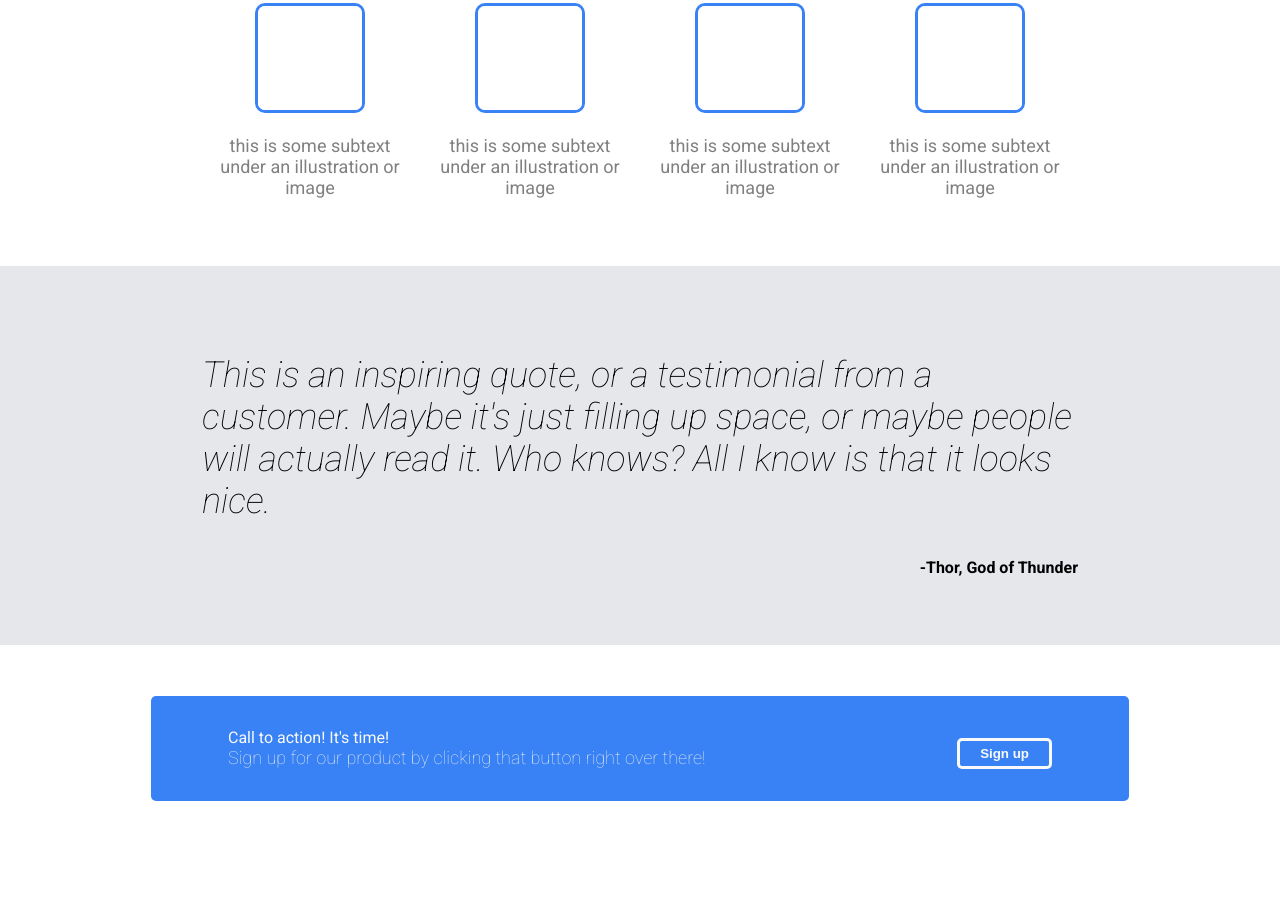
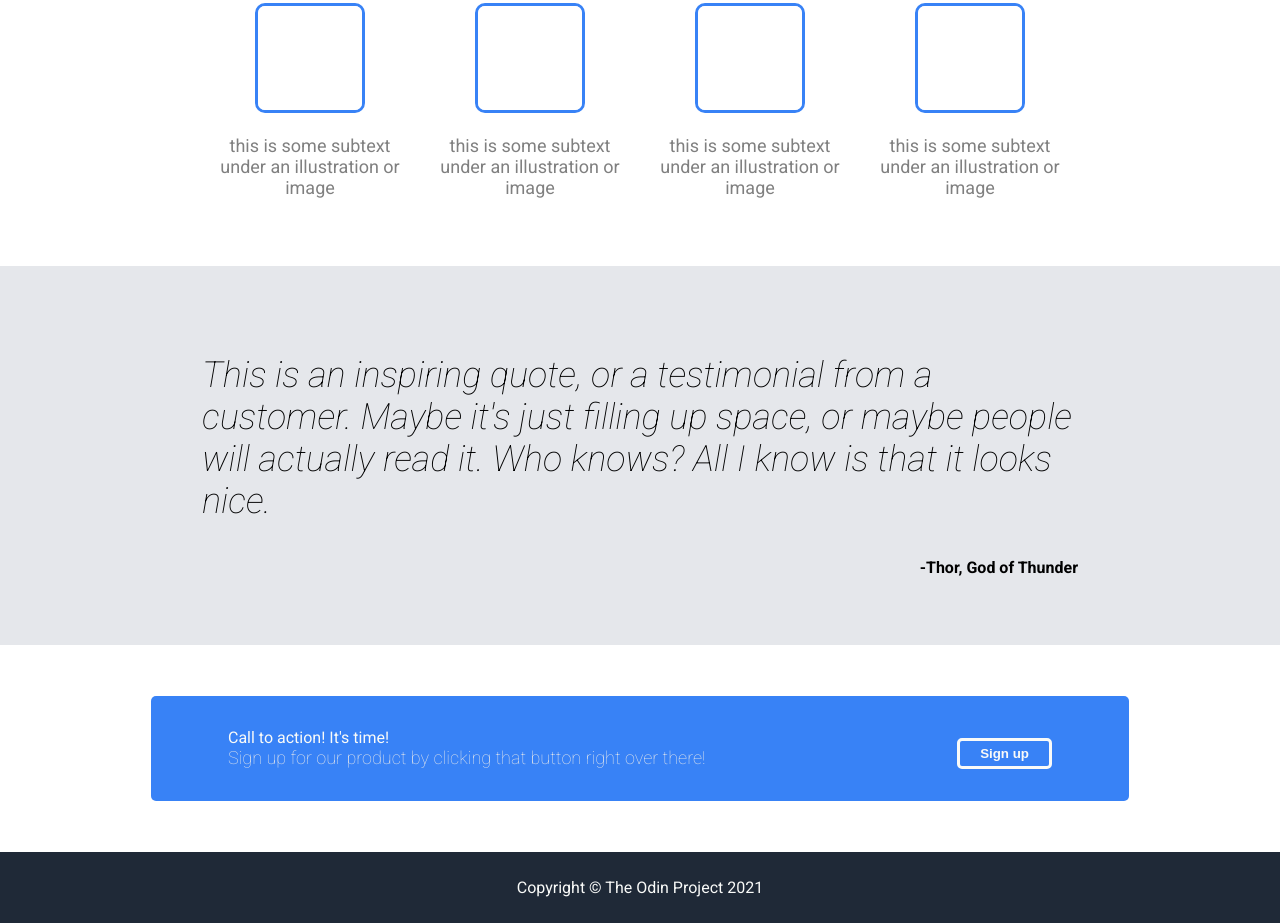
Before and after one commit to LaurenMurray/odin-landing-page, a plain HTML site: page index.html in a window 1280 px wide. Shown: the part 605-1528 px from the top of the page. Before the commit the page ends 1457 px from the top, so only its background shows below. Drawn offline with Linux system fonts and the light colour scheme.

Commit message:
Adding footer section

```diff
--- a/index.html
+++ b/index.html
@@ -68,5 +68,8 @@
             </div>
         </div>
     </div>
+    <div class="footer">
+        <p>Copyright © The Odin Project 2021</p>
+    </div>
 </body>
 </html>
--- a/style.css
+++ b/style.css
@@ -5,7 +5,8 @@ body {
 }
 
 .header,
-.hero {
+.hero,
+.footer {
     background-color: #1f2937;
     color: #f9faf8;
     padding: 1px;
@@ -101,6 +102,11 @@ body {
     margin: 0;
 }
 
+.footer {
+    text-align: center;
+    padding: 10px;
+}
+
 /* Text classes */
 
 .header-logo-text {
```
